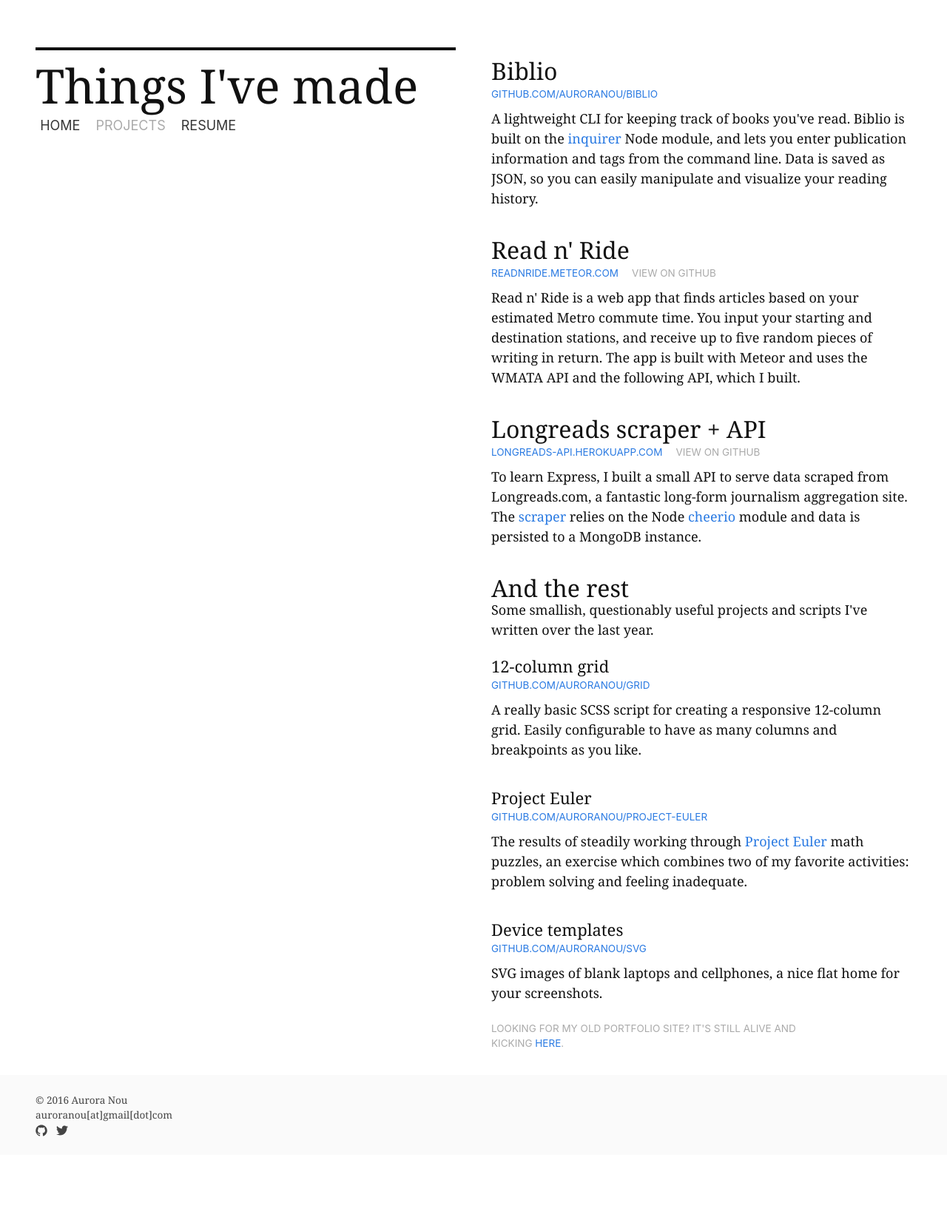
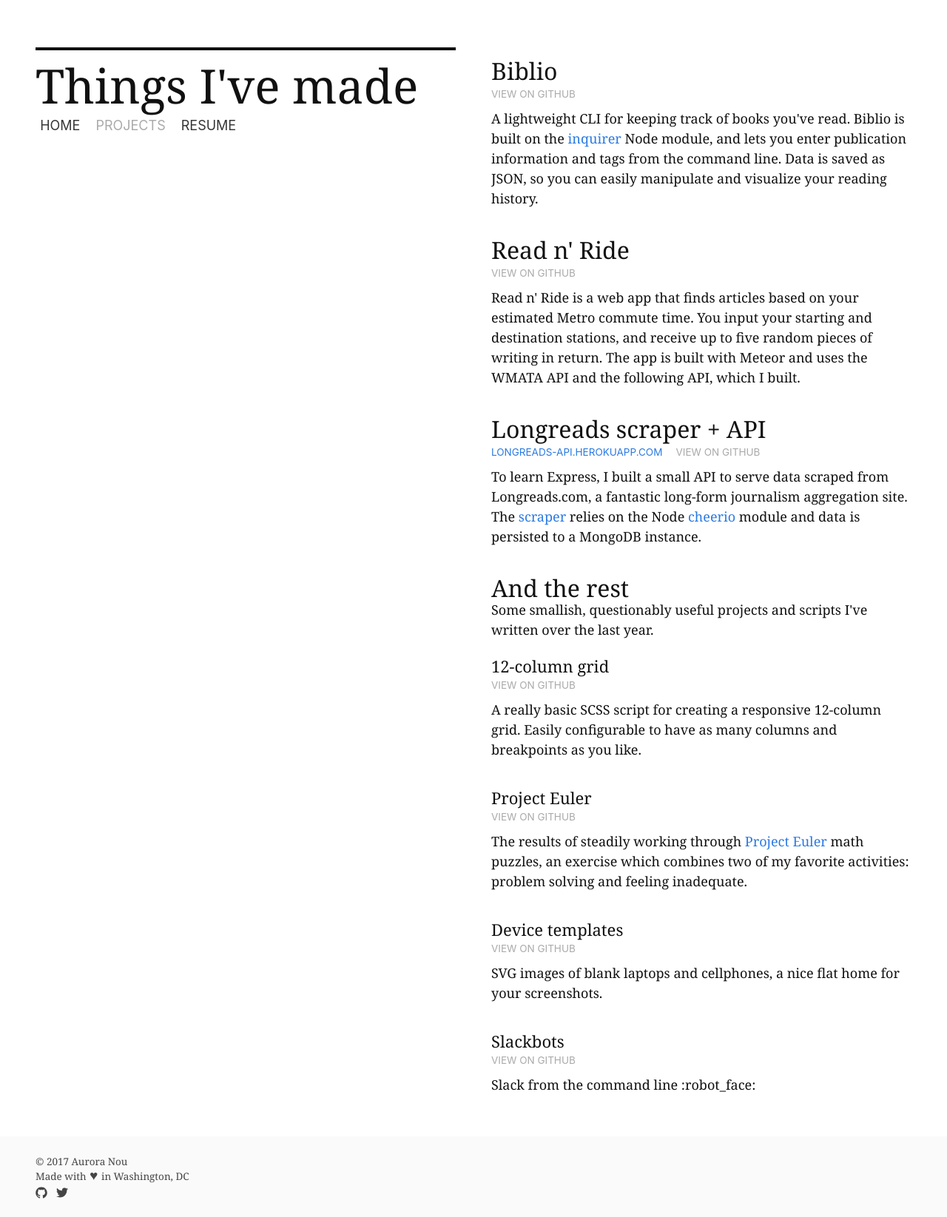
Before and after one commit to auroranou/auroranou.github.io, a Jekyll site: the page built from projects/index.html, in a window 1280 px wide. Shown: the whole page at 74% size. Built offline with Jekyll 4.4.1, drawn with Linux system fonts in a browser that asks for light colours; before the commit the page ends 1561 px from its top, so only the background shows below that.

Commit message:
update site info + add readme

```diff
--- a/_includes/footer.html
+++ b/_includes/footer.html
@@ -1,9 +1,9 @@
 <footer class="Footer">
   <div>
-    © 2016 Aurora Nou
+    © 2017 Aurora Nou
   </div>
   <div>
-    <span class="Footer-link"><a href="mailto:auroranou@gmail.com">auroranou[at]gmail[dot]com</a></span>
+    Made with &hearts; in Washington, DC
   </div>
   <div>
     <span class="Footer-link">{% include icon-github.html username=site.github_username %}</span>
--- a/_sass/_components.scss
+++ b/_sass/_components.scss
@@ -2,7 +2,7 @@
   font-size: 3.5rem;
   float: left;
   line-height: 0.5;
-  padding: 0.875rem 0.25rem 0 0;
+  padding: 0.875rem 0.375rem 0 0;
 }
 
 .Note {
--- a/projects/index.html
+++ b/projects/index.html
@@ -8,7 +8,7 @@
 
 <section class="Section">
   <h2 class="Section-title">Biblio</h2>
-  <a class="Section-link" href="https://github.com/auroranou/biblio">github.com/auroranou/biblio</a>
+  <a class="Section-link Section-link--secondary" href="https://github.com/auroranou/biblio">View on Github</a>
   <p class="Section-description">
     A lightweight CLI for keeping track of books you've read. Biblio is built on the <a href="https://github.com/sboudrias/Inquirer.js">inquirer</a> Node module, and lets you enter publication information and tags from the command line. Data is saved as JSON, so you can easily manipulate and visualize your reading history.
   </p>
@@ -16,7 +16,6 @@
 
 <section class="Section">
   <h2 class="Section-title">Read n' Ride</h2>
-  <a class="Section-link" href="http://readnride.meteor.com">readnride.meteor.com</a>
   <a class="Section-link Section-link--secondary" href="https://github.com/auroranou/read-n-ride">View on GitHub</a>
   <p class="Section-description">
     Read n' Ride is a web app that finds articles based on your estimated Metro commute time. You input your starting and destination stations, and receive up to five random pieces of writing in return. The app is built with Meteor and uses the WMATA API and the following API, which I built.
@@ -39,32 +38,27 @@
   </p>
 
   <h3 class="Section-subtitle">12-column grid</h3>
-  <a class="Section-link" href="https://github.com/auroranou/grid">github.com/auroranou/grid</a>
+  <a class="Section-link Section-link--secondary" href="https://github.com/auroranou/grid">View on Github</a>
   <p class="Section-description">
     A really basic SCSS script for creating a responsive 12-column grid. Easily configurable to have as many columns and breakpoints as you like.
   </p>
 
   <h3 class="Section-subtitle">Project Euler</h3>
-  <a class="Section-link" href="https://github.com/auroranou/project-euler">github.com/auroranou/project-euler</a>
+  <a class="Section-link Section-link--secondary" href="https://github.com/auroranou/project-euler">View on Github</a>
   <p class="Section-description">
     The results of steadily working through <a href="">Project Euler</a> math puzzles, an exercise which combines two of my favorite activities: problem solving and feeling inadequate.
   </p>
 
   <h3 class="Section-subtitle">Device templates</h3>
-  <a class="Section-link" href="https://github.com/auroranou/svg">github.com/auroranou/svg</a>
+  <a class="Section-link Section-link--secondary" href="https://github.com/auroranou/svg">View on Github</a>
   <p class="Section-description">
     SVG images of blank laptops and cellphones, a nice flat home for your screenshots.
   </p>
 
-  <!--h3 class="Section-subtitle">Slackbots</h3>
-  <a class="Section-link" href="https://github.com/auroranou/slackbots">github.com/auroranou/slackbots</a>
+  <h3 class="Section-subtitle">Slackbots</h3>
+  <a class="Section-link Section-link--secondary" href="https://github.com/auroranou/slackbots">View on Github</a>
   <p class="Section-description">
+    Slack from the command line
     :robot_face:
-  </p-->
+  </p
 </section>
-
-<section>
-  <div class="Note">
-    Looking for my old portfolio site? It's still alive and kicking <a href="{{site.baseurl}}/old-portfolio">here</a>.
-  </div>
-</section>
--- a/resume/index.html
+++ b/resume/index.html
@@ -25,8 +25,12 @@
 <section class="Section">
   <h2 class="Section-title">Experience</h2>
 
+  <h3 class="Section-subtitle">Front end engineer, NGP VAN</h3>
+  <span class="Section-link">July 2016 - present</span>
+  <span class="Section-link Section-link--secondary">Washington, DC</span>
+
   <h3 class="Section-subtitle">Web developer, cove.is</h3>
-  <span class="Section-link">April 2015 - present</span>
+  <span class="Section-link">April 2015 - July 2016</span>
   <span class="Section-link Section-link--secondary">Washington, DC</span>
 </section>
 
```
Also changed, not shown: index.html (+2 -6 lines), README.md.
